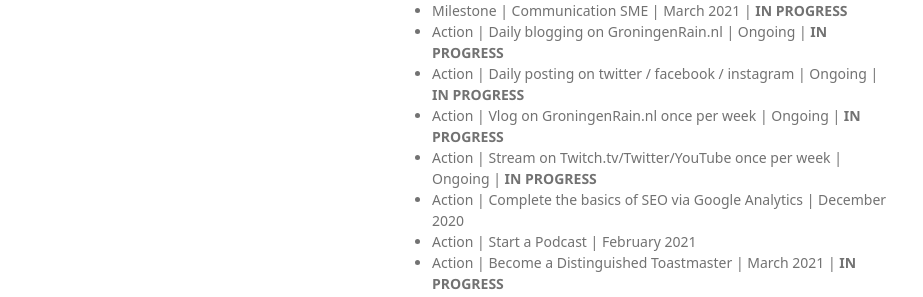
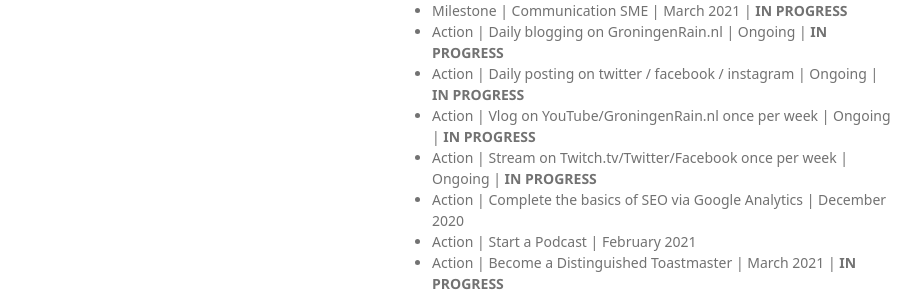
Before and after one commit to rainleander/rainleander.github.io, a Jekyll site: the page speak-softly.html, which Jekyll copies as it is, in a window 1280 px wide. Shown: the part 995-1292 px from the top of the page, without its empty margins (178-1101 px from the left). Built offline with Jekyll 4.4.1, drawn with Linux system fonts in a browser that asks for light colours; some web fonts are replaced.

Commit message:
Update speak-softly.html

```diff
--- a/speak-softly.html
+++ b/speak-softly.html
@@ -61,8 +61,8 @@
         <ul><li>Milestone | Communication SME | March 2021 | <b>IN PROGRESS</b></li>
         <li>Action | Daily blogging on GroningenRain.nl | Ongoing | <b>IN PROGRESS</b></li>
         <li>Action | Daily posting on twitter / facebook / instagram | Ongoing | <b>IN PROGRESS</b></li>
-        <li>Action | Vlog on GroningenRain.nl once per week | Ongoing | <b>IN PROGRESS</b></li>
-        <li>Action | Stream on Twitch.tv/Twitter/YouTube once per week | Ongoing | <b>IN PROGRESS</b></li>
+        <li>Action | Vlog on YouTube/GroningenRain.nl once per week | Ongoing | <b>IN PROGRESS</b></li>
+        <li>Action | Stream on Twitch.tv/Twitter/Facebook once per week | Ongoing | <b>IN PROGRESS</b></li>
         <li>Action | Complete the basics of SEO via Google Analytics | December 2020</li>
         <li>Action | Start a Podcast | February 2021</li>
         <li>Action | Become a Distinguished Toastmaster | March 2021 | <b>IN PROGRESS</b>
```
